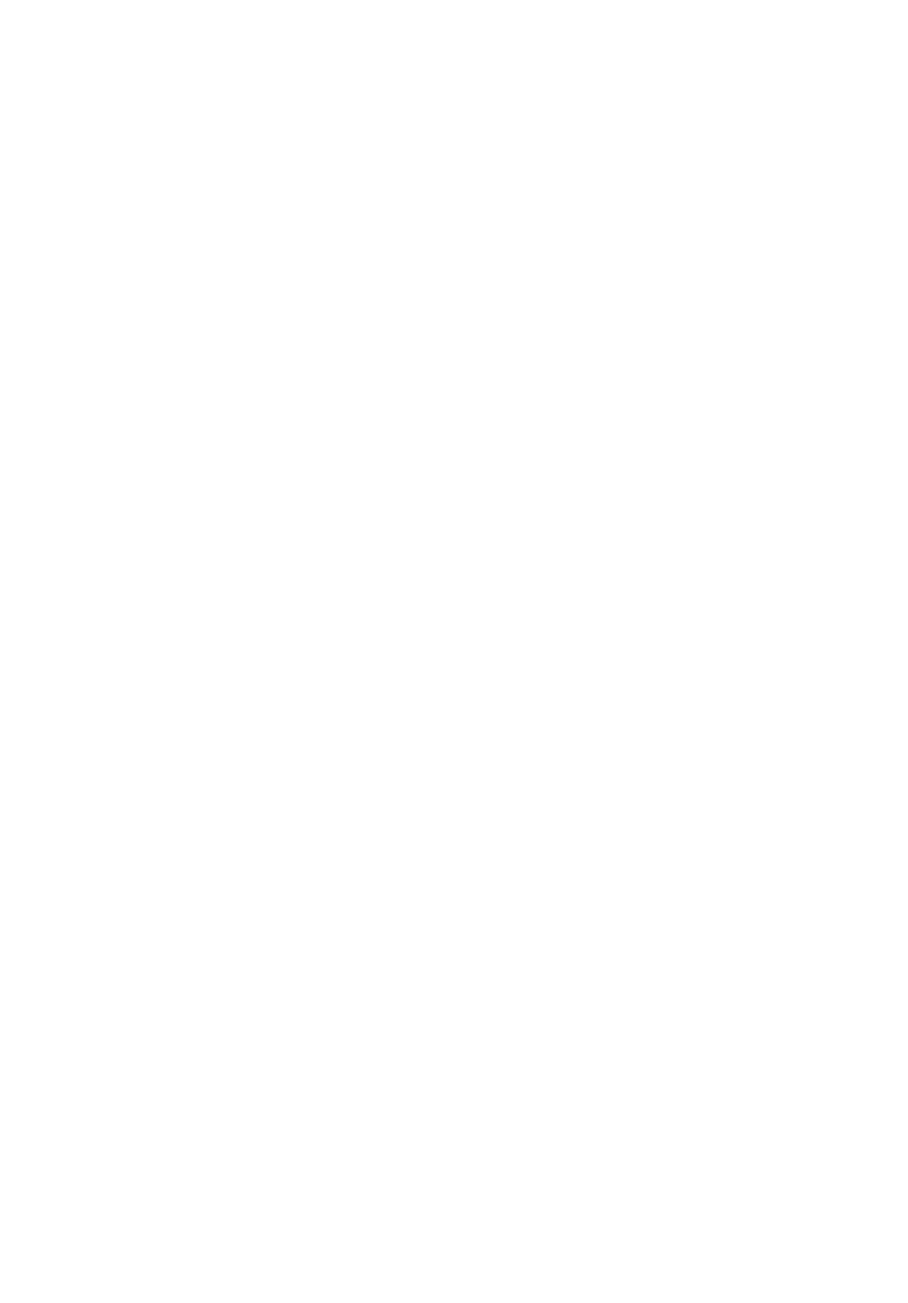
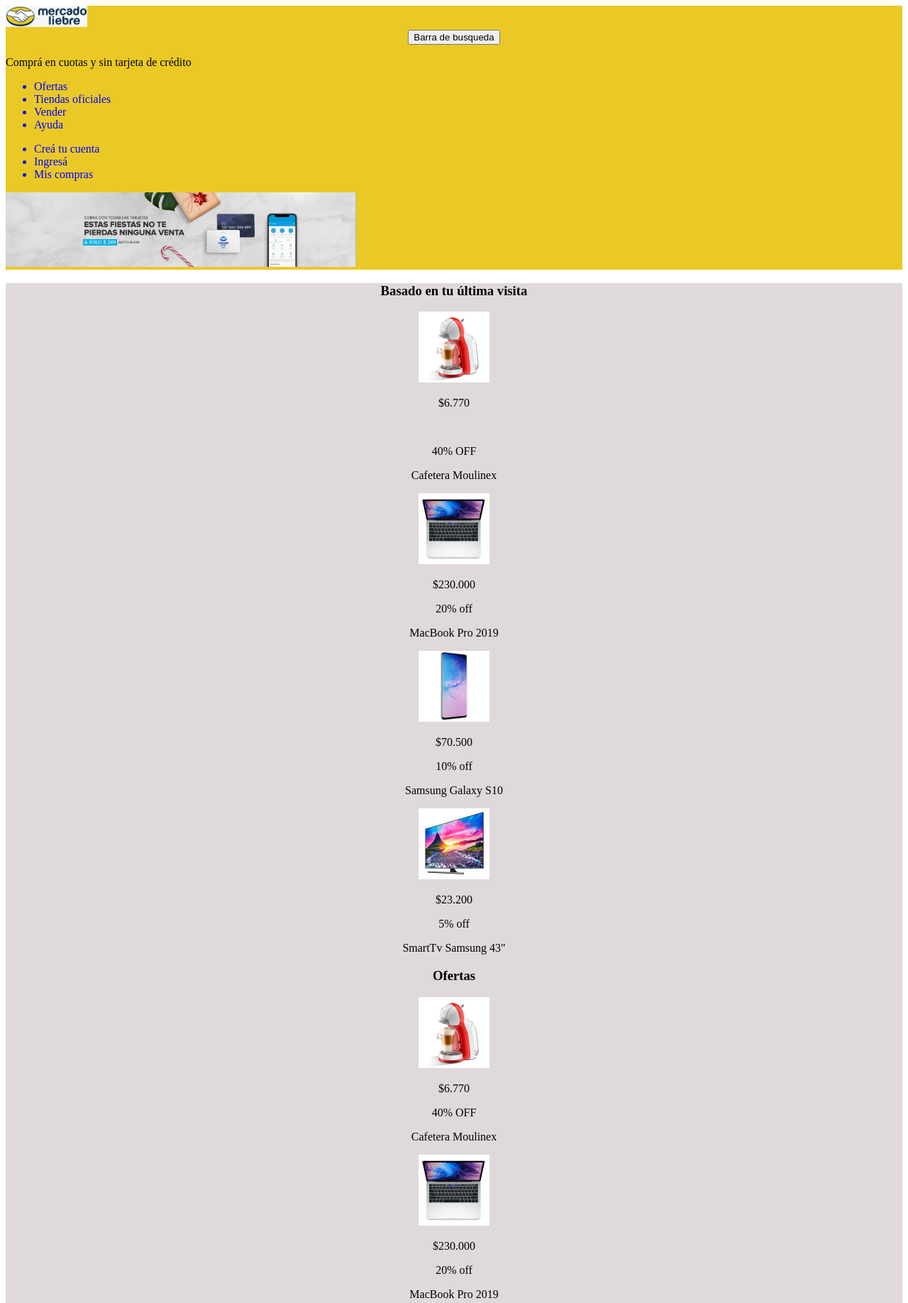
Before and after one commit to LulaGutierrez/MercadoLiebre, a website: page views/home.html in a window 1280 px wide. Shown: the top 1836 px of the page at 71% size. Before the commit the page ends 800 px from the top, so only its background shows below. Drawn offline with Linux system fonts and the light colour scheme.

Commit message:
termine por hoy

```diff
--- a/package.json
+++ b/package.json
@@ -5,7 +5,7 @@
   "main": "app.js",
   "scripts": {
     "test": "echo \"Error: no test specified\" && exit 1",
-    "dev": "run nodemon app.js"
+    "dev": "nodemon app.js"
   },
   "author": "Lujan Gutierrez",
   "license": "ISC",
--- /dev/null
+++ b/public/css/styles.css
@@ -0,0 +1,14 @@
+header{
+    background-color: #EAC926;
+}
+#barrabusqueda{
+    text-align: center;
+}
+main {
+    text-align: center;
+    background-color: rgb(223, 217, 217);
+    margin-top: 0;
+}
+li {
+    color: blue;
+}
--- a/views/home.html
+++ b/views/home.html
@@ -4,9 +4,74 @@
     <meta charset="UTF-8">
     <meta http-equiv="X-UA-Compatible" content="IE=edge">
     <meta name="viewport" content="width=device-width, initial-scale=1.0">
-    <title>Document</title>
+    <title>Mercado Liebre</title>
+    <link rel="stylesheet" href="/css/styles.css">
 </head>
 <body>
+    <header>
+        <img src="/img/WhatsApp Image 2022-06-23 at 9.33.22 PM.jpeg" alt="" height="30">
+        <div id="barrabusqueda"><button id="boton" type="button">Barra de busqueda</button></div>
+        <p>Comprá en cuotas y sin tarjeta de crédito</p>
+        <nav>
+            <ul>
+                <li>Ofertas</li>
+                <li>Tiendas oficiales</li>
+                <li>Vender</li>
+                <li>Ayuda</li>
 
+            </ul>
+            <ul>
+                <li>Creá tu cuenta</li>
+                <li>Ingresá</li>
+                <li>Mis compras</li>
+            </ul>
+        </nav>
+        <img src="/img/img-home-banner.jpg" alt="banner" height="105">
+    </header>
+
+    <main>
+    <section>
+        <h3 >Basado en tu última visita</h3>
+        <img src="/img/img-cafetera-moulinex.jpg" alt="cafetera" height="100">
+        <p>$6.770</p><br><p>40% OFF</p><p>Cafetera Moulinex</p>
+        <img src="/img/img-macbook-pro-2019.jpg" alt="macbook" height="100">
+        <p>$230.000</p><p>20% off</p><p>MacBook Pro 2019</p>
+        <img src="/img/img-samsung-galaxy-s10.jpg" alt="un samsung" height="100">
+        <p>$70.500</p><p>10% off</p><p>Samsung Galaxy S10</p>
+        <img src="/img/img-tv-samsung-smart.jpg" alt="una tele" height="100">
+        <p>$23.200</p><p>5% off</p><p>SmartTv Samsung 43"</p>
+    </section>
+    <section>
+        <h3>Ofertas</h3>
+        <img src="/img/img-cafetera-moulinex.jpg" alt="cafetera" height="100">
+        <p>$6.770 </p><p>40% OFF</p><p>Cafetera Moulinex</p>
+        <img src="/img/img-macbook-pro-2019.jpg" alt="macbook" height="100">
+        <p>$230.000</p><p>20% off</p><p>MacBook Pro 2019</p>
+        <img src="/img/img-samsung-galaxy-s10.jpg" alt="un samsung" height="100">
+        <p>$70.500</p><p>10% off</p><p>Samsung Galaxy S10</p>
+        <img src="/img/img-tv-samsung-smart.jpg" alt="una tele" height="100">
+        <p>$23.200</p><p>5% off</p><p>SmartTv Samsung 43"</p>
+    </section>
+    </main>
+    <footer>
+        <section>
+            <p><b> Pagá con tarjeta o en efectivo</b></p>
+            <p>Con Mercado Liebre Cash, tenés cuotas sin interés con tarjeta o efectivo en
+            puntos de pago. ¡Y siempre es seguro!</p>
+        </section>
+        <section>
+            <p><b>Envío gratis desde $ 2.500</b></p>
+            <p>Solo por estar registrad@ en Mercado Liebre tenés envíos gratis en miles de
+            productos. Es un beneficio de Mercado Puntos.</p>
+        </section>
+        <section>
+            <p><b>Seguridad, de principio a fin</b></p>
+            <p>¿No te gusta? ¡Devolvelo! En Mercado Liebre, no hay nada que no puedas hacer,
+            porque estás siempre protegid@.</p>
+        </section>
+        <section>
+            <p>Copyright © 1999-2020 MercadoLiebre S.R.L.</p>
+        </section>
+    </footer>
 </body>
 </html>
```
Also changed, not shown: app.js (+7 -8 lines), public/img/WhatsApp Image 2022-06-23 at 9.33.22 PM.jpeg (added), public/img/img-cafetera-moulinex.jpg (added), public/img/img-home-banner.jpg (added), public/img/img-macbook-pro-2019.jpg (added), public/img/img-samsung-galaxy-s10.jpg (added), public/img/img-tv-samsung-smart.jpg (added).
